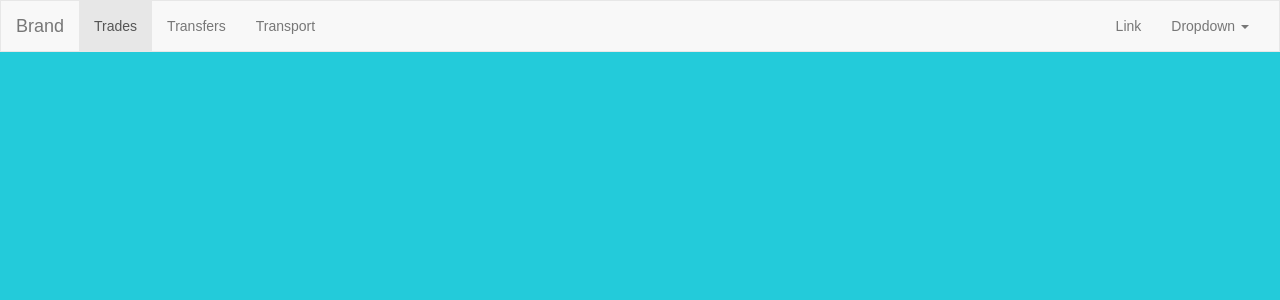
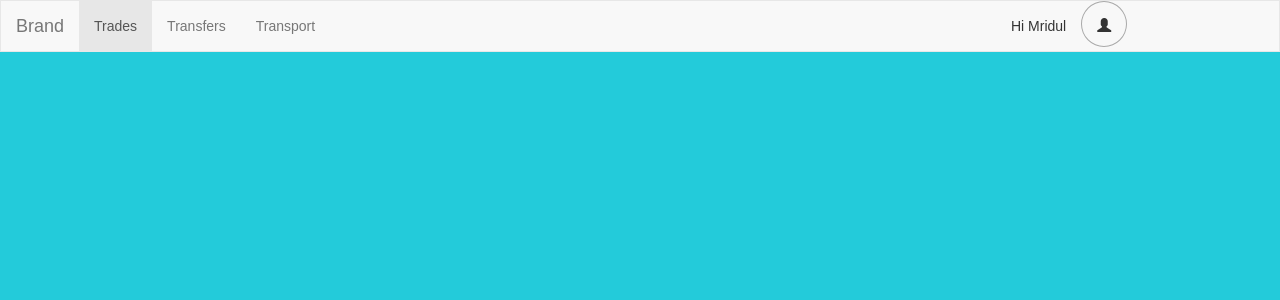
Before and after one commit to mridulagrawal/metallica-v0, a React app: page / in a window 1280 px wide. Shown: the top 300 px of the page. Built offline with nearby package versions, Linux system fonts and the light colour scheme.

Commit message:
using popover

```diff
--- a/package.json
+++ b/package.json
@@ -42,6 +42,7 @@
     "postcss-safe-parser": "4.0.1",
     "react": "^16.6.0",
     "react-app-polyfill": "^0.1.3",
+    "react-bootstrap": "^0.32.4",
     "react-dev-utils": "^6.1.0",
     "react-dom": "^16.6.0",
     "resolve": "1.8.1",
--- a/src/core/components/Header/Header.component.jsx
+++ b/src/core/components/Header/Header.component.jsx
@@ -1,9 +1,29 @@
 import React, { Component } from 'react';
+import { Popover, Overlay, Button } from 'react-bootstrap';
+
 import './Header.scss'
 
 class HeaderComponent extends Component {
+    constructor(props, context) {
+        super(props, context);
+
+        this.handleClick = e => {
+            this.setState({ target: e.target, show: !this.state.show });
+        };
+
+        this.state = {
+            show: false
+        };
+    }
+    popoverClick = () => {
+        return <Popover id="popover-trigger-click" title="Popover bottom">
+            <strong>Holy guacamole!</strong> Check this info.
+        </Popover>
+    };
+
     render() {
         return (
+            <>
             <nav className="navbar navbar-default">
                 <div className="container-fluid">
                     {/* <!-- Brand and toggle get grouped for better mobile display --> */}
@@ -26,21 +46,36 @@ class HeaderComponent extends Component {
                         </ul>
 
                         <ul className="nav navbar-nav navbar-right">
-                            <li><a href="/">Link</a></li>
-                            <li className="dropdown">
-                                <a href="/" className="dropdown-toggle" data-toggle="dropdown" role="button" aria-haspopup="true" aria-expanded="false">Dropdown <span className="caret"></span></a>
-                                <ul className="dropdown-menu">
-                                    <li><a href="/">Action</a></li>
-                                    <li><a href="/">Another action</a></li>
-                                    <li><a href="/">Something else here</a></li>
-                                    <li role="separator" className="divider"></li>
-                                    <li><a href="/">Separated link</a></li>
-                                </ul>
+                            <li>
+                                <span>Hi Mridul</span>
+                            </li>
+                            <li className="navbar-nav-profile">
+                                <span className="navbar-nav-profile--cursor glyphicon glyphicon-user" onClick={this.handleClick}></span>
                             </li>
                         </ul>
                     </div>
                 </div>
             </nav>
+            <Overlay
+                show={this.state.show}
+                rootClose
+                onHide={() => this.setState({ show: false })}
+                target={this.state.target}
+                placement="bottom"
+                container={this}
+                containerPadding={20}
+            >
+                <Popover id="popover-contained" title="Popover-profile-bottom">
+                    <ul className="dropdown-menu">
+                        <li><a href="/">Action</a></li>
+                        <li><a href="/">Another action</a></li>
+                        <li><a href="/">Something else here</a></li>
+                        <li role="separator" className="divider"></li>
+                        <li><a href="/">Separated link</a></li>
+                    </ul>
+                </Popover>
+            </Overlay>
+            </>
         );
     }
 }
--- a/src/core/components/Header/Header.scss
+++ b/src/core/components/Header/Header.scss
@@ -1,8 +1,43 @@
 .navbar {
     .navbar-nav {
-        a   {
+        a {
             // padding-top: 0px;
             // padding-bottom: 0px;
+        }
+        &-profile {
+            border: 1px solid darkgrey;
+            border-radius: 50%;
+            &:hover {
+                box-shadow: 0 0 11px 2px black;
+            }
+            &--cursor {
+                cursor: pointer;
+            }
+        }
+    }
+    .navbar-nav.navbar-right {
+        margin-right: 10%;
+        span {
+            display: block;
+            padding: 15px;
+        }
+    }
+    .popover-title {
+        display: none;
+    }
+    .popover-content {
+        padding: 0;
+        .dropdown-menu {
+            position: relative;
+            float: none;
+            display: block;
+            margin: 0 !important;
+            min-width: 160px;
+            padding: 5px 0;
+            font-size: 14px;
+            text-align: left;
+            list-style: none;
+            border: none;
         }
     }
     border-radius: 0;
```
Also changed, not shown: 1 other file (tests, documents, lock files or other folders).
